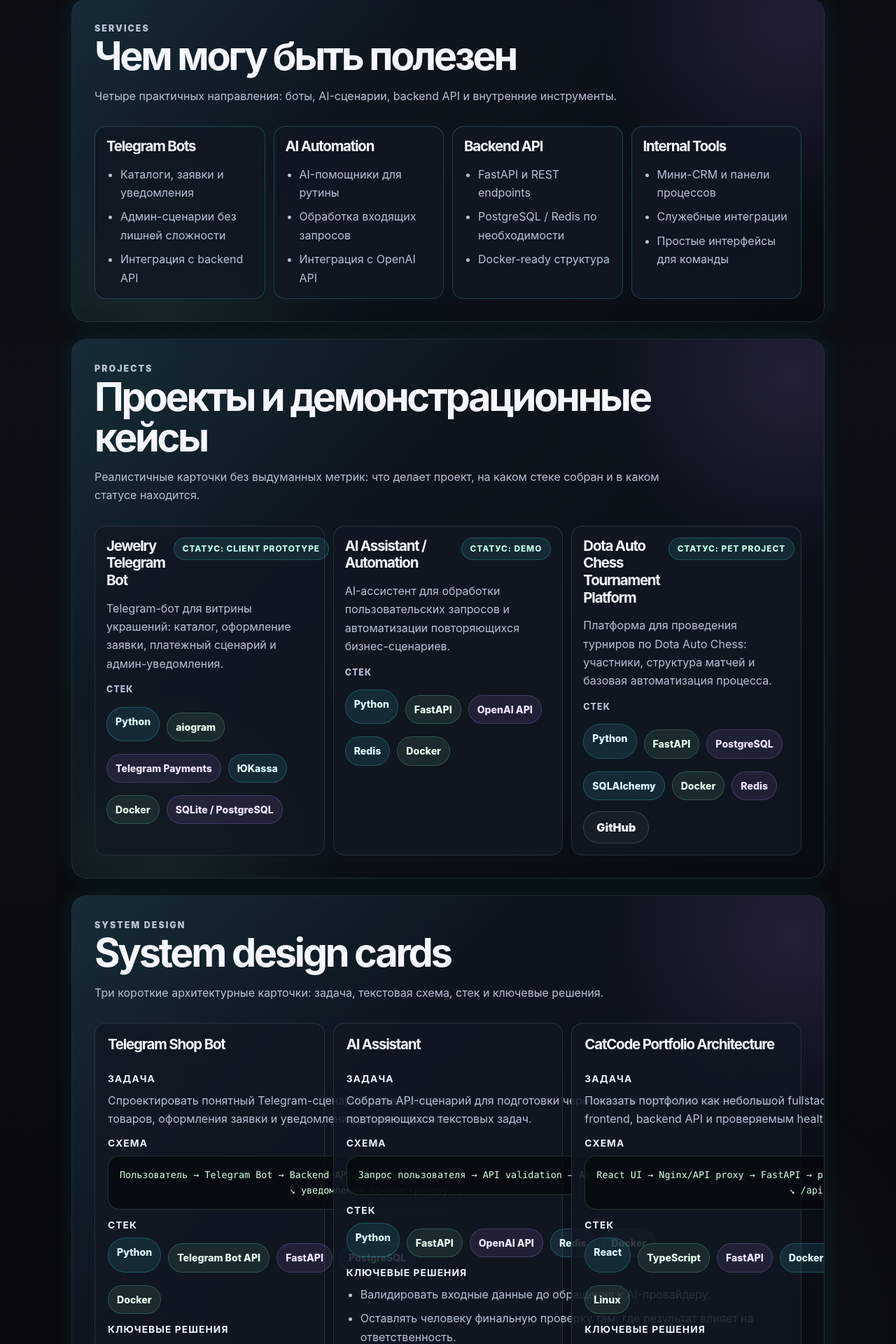
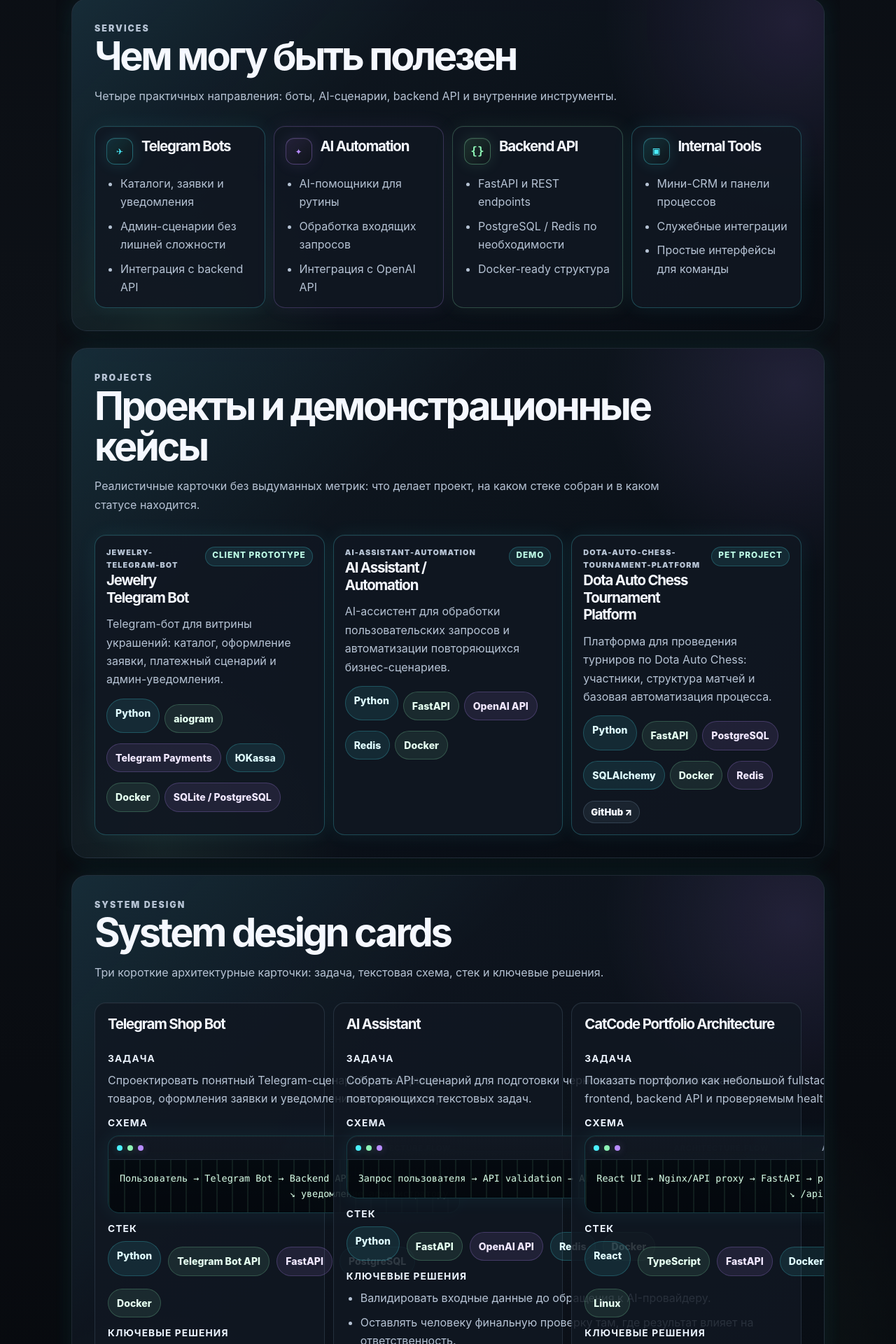
Before and after one commit to CatCodeArbelin/portfolio, a React (Vite) app in the folder frontend/: page / in a window 1280 px wide. Shown: the part 1136-3056 px from the top of the page at 70% size. Built offline with nearby package versions, Linux system fonts and the light colour scheme; no server answers.

Commit message:
Polish portfolio section cards

```diff
--- a/frontend/src/components/DesignCardsSection.tsx
+++ b/frontend/src/components/DesignCardsSection.tsx
@@ -65,9 +65,15 @@ export function DesignCardsSection() {
             </div>
             <div className="designBlock">
               <h4>Схема</h4>
-              <pre className="schemeBox" aria-label={`Короткая текстовая схема ${card.title}`}>
-                {card.scheme}
-              </pre>
+              <div className="schemePanel">
+                <div className="schemePanelBar" aria-hidden="true">
+                  <span />
+                  <span />
+                  <span />
+                  <strong>architecture.flow</strong>
+                </div>
+                <pre className="schemeBox" aria-label={`Короткая текстовая схема ${card.title}`}>{card.scheme}</pre>
+              </div>
             </div>
             <div className="designBlock">
               <h4>Стек</h4>
--- a/frontend/src/components/ProjectsSection.tsx
+++ b/frontend/src/components/ProjectsSection.tsx
@@ -59,21 +59,25 @@ export function ProjectsSection() {
 
       <div className="cardGrid projectsGrid">
         {projects.map((project) => (
-          <article className="contentCard projectCard" key={project.slug}>
-            <div className="cardTitleRow">
-              <h3>{project.title}</h3>
-              <span className="statusPill">Статус: {statusLabels[project.status]}</span>
-            </div>
-            <p>{project.description}</p>
-            <p className="cardMetaLabel">Стек</p>
-            <ul className="inlineList" aria-label={`Стек проекта ${project.title}`}>
+          <article className="contentCard projectCard accentGlow" key={project.slug}>
+            <header className="projectCardHeader">
+              <div>
+                <p className="compactLabel">{project.slug}</p>
+                <h3>{project.title}</h3>
+              </div>
+              <span className="statusPill compactChip">{statusLabels[project.status]}</span>
+            </header>
+            <p className="projectDescription">{project.description}</p>
+            <ul className="inlineList compactChipList" aria-label={`Стек проекта ${project.title}`}>
               {project.stack.map((stackItem) => (
-                <li key={stackItem}>{stackItem}</li>
+                <li className="compactChip" key={stackItem}>
+                  {stackItem}
+                </li>
               ))}
             </ul>
             {project.github_url && (
-              <a className="cardLink" href={project.github_url} target="_blank" rel="noreferrer">
-                GitHub
+              <a className="cardLink projectGithubLink" href={project.github_url} target="_blank" rel="noreferrer">
+                GitHub ↗
               </a>
             )}
           </article>
--- a/frontend/src/components/ServicesSection.tsx
+++ b/frontend/src/components/ServicesSection.tsx
@@ -21,6 +21,20 @@ const serviceFallbacks: ServiceCard[] = [
 ];
 
 const serviceTitles = new Set<string>(serviceFallbacks.map((service) => service.title));
+
+const serviceMarkers: Record<ServiceCard['title'], string> = {
+  'Telegram Bots': '✈',
+  'AI Automation': '✦',
+  'Backend API': '{}',
+  'Internal Tools': '▣',
+};
+
+const serviceAccentClasses: Record<ServiceCard['title'], string> = {
+  'Telegram Bots': 'accentCyan',
+  'AI Automation': 'accentViolet',
+  'Backend API': 'accentGreen',
+  'Internal Tools': 'accentCyan',
+};
 
 function getCompatibleFeatures(service: unknown, title: ServiceCard['title']): string[] | undefined {
   if (!service || typeof service !== 'object' || !('title' in service) || !('features' in service)) {
@@ -85,8 +99,13 @@ export function ServicesSection() {
 
       <div className="cardGrid servicesGrid">
         {services.map((service) => (
-          <article className="contentCard serviceCard" key={service.title}>
-            <h3>{service.title}</h3>
+          <article className={`contentCard serviceCard ${serviceAccentClasses[service.title]}`} key={service.title}>
+            <div className="serviceCardHeader">
+              <span className="iconBox" aria-hidden="true">
+                {serviceMarkers[service.title]}
+              </span>
+              <h3>{service.title}</h3>
+            </div>
             <ul>
               {service.features.map((feature) => (
                 <li key={feature}>{feature}</li>
--- a/frontend/src/styles.css
+++ b/frontend/src/styles.css
@@ -736,6 +736,28 @@ h4 {
     box-shadow 180ms ease;
 }
 
+.accentCyan {
+  --accent: var(--cyan);
+  --accent-rgb: 75, 240, 255;
+}
+
+.accentGreen {
+  --accent: var(--green);
+  --accent-rgb: 141, 245, 182;
+}
+
+.accentViolet {
+  --accent: var(--violet);
+  --accent-rgb: 183, 140, 255;
+}
+
+.accentGlow {
+  border-color: rgba(var(--accent-rgb, 75, 240, 255), 0.24);
+  box-shadow:
+    inset 0 1px 0 rgba(255, 255, 255, 0.04),
+    0 0 28px rgba(var(--accent-rgb, 75, 240, 255), 0.07);
+}
+
 .contentCard:hover,
 .designCard:hover,
 .healthCard:hover {
@@ -760,12 +782,61 @@ h4 {
 }
 
 .serviceCard {
-  border-color: rgba(75, 240, 255, 0.2);
+  border-color: rgba(var(--accent-rgb, 75, 240, 255), 0.24);
+  box-shadow:
+    inset 0 1px 0 rgba(255, 255, 255, 0.035),
+    0 0 30px rgba(var(--accent-rgb, 75, 240, 255), 0.07);
+}
+
+.serviceCardHeader,
+.projectCardHeader {
+  display: flex;
+  gap: 12px;
+  align-items: flex-start;
+  justify-content: space-between;
+}
+
+.serviceCardHeader {
+  justify-content: flex-start;
 }
 
 .serviceCard h3,
-.cardTitleRow h3 {
+.projectCardHeader h3 {
   margin-bottom: 0;
+}
+
+.iconBox {
+  display: inline-grid;
+  flex: 0 0 auto;
+  place-items: center;
+  width: 38px;
+  height: 38px;
+  color: var(--accent, var(--cyan));
+  font-family: ui-monospace, SFMono-Regular, Consolas, "Liberation Mono", monospace;
+  font-size: 1rem;
+  font-weight: 950;
+  line-height: 1;
+  background:
+    linear-gradient(135deg, rgba(var(--accent-rgb, 75, 240, 255), 0.16), rgba(255, 255, 255, 0.035)),
+    rgba(3, 7, 12, 0.62);
+  border: 1px solid rgba(var(--accent-rgb, 75, 240, 255), 0.32);
+  border-radius: 12px;
+  box-shadow:
+    inset 0 1px 0 rgba(255, 255, 255, 0.07),
+    0 0 22px rgba(var(--accent-rgb, 75, 240, 255), 0.12);
+}
+
+.compactLabel {
+  margin: 0 0 6px;
+  color: var(--text-soft);
+  font-size: 0.68rem;
+  font-weight: 900;
+  letter-spacing: 0.1em;
+  text-transform: uppercase;
+}
+
+.projectDescription {
+  margin-top: -2px;
 }
 
 .contentCard ul:not(.inlineList),
@@ -777,19 +848,6 @@ h4 {
 .contentCard li + li,
 .designCard li + li {
   margin-top: 8px;
-}
-
-.cardTitleRow {
-  display: grid;
-  gap: 10px;
-}
-
-.cardMetaLabel {
-  color: var(--text);
-  font-size: 0.78rem;
-  font-weight: 800;
-  letter-spacing: 0.08em;
-  text-transform: uppercase;
 }
 
 .badgeList,
@@ -817,6 +875,17 @@ h4 {
   background: rgba(75, 240, 255, 0.09);
   border: 1px solid rgba(75, 240, 255, 0.22);
   border-radius: var(--radius-pill);
+}
+
+.compactChip {
+  min-height: 28px;
+  padding: 6px 9px;
+  font-size: 0.72rem;
+  line-height: 1;
+}
+
+.compactChipList {
+  gap: 7px;
 }
 
 .stackBadge {
@@ -890,6 +959,19 @@ h4 {
   margin-top: 2px;
 }
 
+.projectGithubLink {
+  display: inline-flex;
+  align-items: center;
+  min-height: 32px;
+  padding: 7px 10px;
+  font-size: 0.82rem;
+  font-weight: 900;
+  text-decoration: none;
+  background: rgba(178, 220, 255, 0.07);
+  border: 1px solid rgba(178, 220, 255, 0.16);
+  border-radius: var(--radius-pill);
+}
+
 .designGrid {
   grid-template-columns: 1fr;
 }
@@ -903,6 +985,54 @@ h4 {
   margin-bottom: 0;
 }
 
+.schemePanel {
+  overflow: hidden;
+  background:
+    linear-gradient(180deg, rgba(7, 13, 21, 0.94), rgba(3, 7, 12, 0.82)),
+    radial-gradient(circle at 82% 18%, rgba(75, 240, 255, 0.12), transparent 13rem);
+  border: 1px solid rgba(75, 240, 255, 0.2);
+  border-radius: var(--radius-lg);
+  box-shadow:
+    inset 0 1px 0 rgba(255, 255, 255, 0.05),
+    0 0 30px rgba(75, 240, 255, 0.07);
+}
+
+.schemePanelBar {
+  display: flex;
+  gap: 7px;
+  align-items: center;
+  min-height: 34px;
+  padding: 8px 12px;
+  background: rgba(178, 220, 255, 0.055);
+  border-bottom: 1px solid rgba(178, 220, 255, 0.11);
+}
+
+.schemePanelBar span {
+  width: 8px;
+  height: 8px;
+  background: var(--cyan);
+  border-radius: 50%;
+  box-shadow: 0 0 12px rgba(75, 240, 255, 0.3);
+}
+
+.schemePanelBar span:nth-child(2) {
+  background: var(--green);
+  box-shadow: 0 0 12px rgba(141, 245, 182, 0.3);
+}
+
+.schemePanelBar span:nth-child(3) {
+  background: var(--violet);
+  box-shadow: 0 0 12px rgba(183, 140, 255, 0.3);
+}
+
+.schemePanelBar strong {
+  margin-left: auto;
+  color: var(--text-soft);
+  font-size: 0.68rem;
+  letter-spacing: 0.08em;
+  text-transform: uppercase;
+}
+
 .schemeBox {
   padding: 16px;
   margin: 0;
@@ -911,9 +1041,9 @@ h4 {
   font-size: 0.84rem;
   line-height: 1.6;
   white-space: pre;
-  background: rgba(3, 7, 12, 0.7);
-  border: 1px solid rgba(141, 245, 182, 0.18);
-  border-radius: var(--radius-lg);
+  background:
+    linear-gradient(90deg, rgba(141, 245, 182, 0.09) 0 2px, transparent 2px) 0 0 / 22px 100%,
+    rgba(3, 7, 12, 0.46);
 }
 
 .healthCardOk {
@@ -1044,13 +1174,6 @@ h4 {
   .designGrid {
     grid-template-columns: repeat(3, minmax(0, 1fr));
   }
-
-  .cardTitleRow {
-    display: flex;
-    gap: 12px;
-    align-items: flex-start;
-    justify-content: space-between;
-  }
 }
 
 @media (prefers-reduced-motion: reduce) {
```
Also changed, not shown: 1 other file (tests, documents, lock files or other folders).
